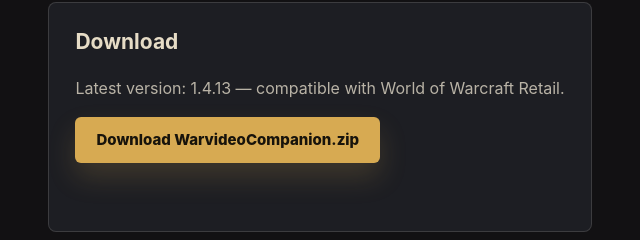
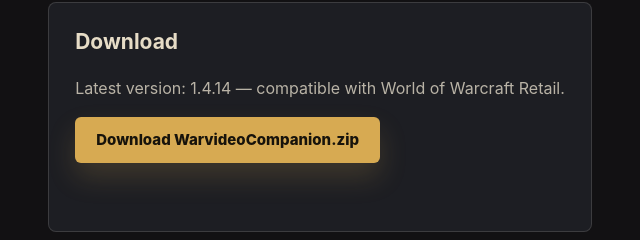
Before and after one commit to aliakc21/warvideo-site, a plain HTML site: page addon/index.html in a window 1280 px wide. Shown: the part 434-674 px from the top of the page, 320-960 px from the left. Drawn offline with Linux system fonts and the light colour scheme.

Commit message:
AkcQOL v1.4.14

```diff
--- a/addon/index.html
+++ b/addon/index.html
@@ -36,7 +36,7 @@
 
         <article class="feature-card">
           <h3>Download</h3>
-          <p>Latest version: 1.4.13 — compatible with World of Warcraft Retail.</p>
+          <p>Latest version: 1.4.14 — compatible with World of Warcraft Retail.</p>
           <p>
             <a class="button primary" href="WarvideoCompanion.zip">Download WarvideoCompanion.zip</a>
           </p>
```
Also changed, not shown: 1 other file.
